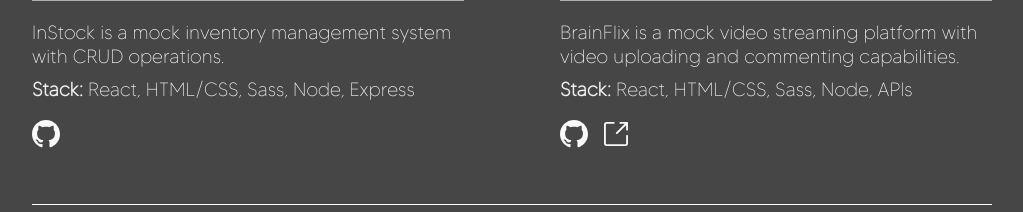
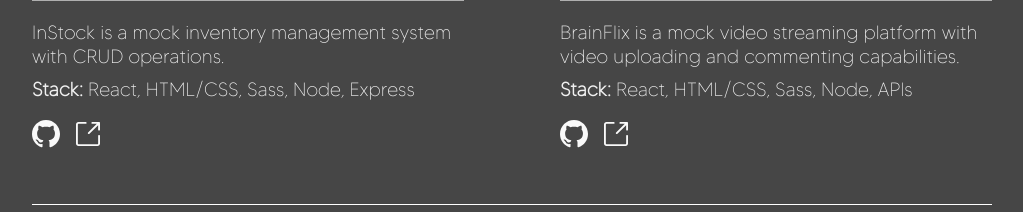
Before and after one commit to marcopoloye/portfolio-site, a React (Create React App) app: page / in a window 1280 px wide. Shown: the part 1420-1632 px from the top of the page, without its empty margins (128-1151 px from the left). Built offline with nearby package versions, Linux system fonts and the light colour scheme; the HTML template or start-up script is replaced by a standard one.

Commit message:
added link for instock

```diff
--- a/src/components/ProjectsSection/ProjectsSection.js
+++ b/src/components/ProjectsSection/ProjectsSection.js
@@ -43,7 +43,7 @@
                     <p className='projects-section__text'><b>Stack:</b> React, HTML/CSS, Sass, Node, Express</p>
                     <div className='projects-section__icon-container'>
                         <div className='projects-section__icon-git' onClick={()=> window.open('https://github.com/marcopoloye/instock', '_blank')} title='GitHub repo' alt='GitHub icon'></div>
-                        {/* <div className='projects-section__icon-link' onClick={()=> window.open('', '_blank')}></div> */}
+                        <div className='projects-section__icon-link' onClick={()=> window.open('https://instock-2022.herokuapp.com/', '_blank')}></div>
                     </div>
                 </div>
 
```
